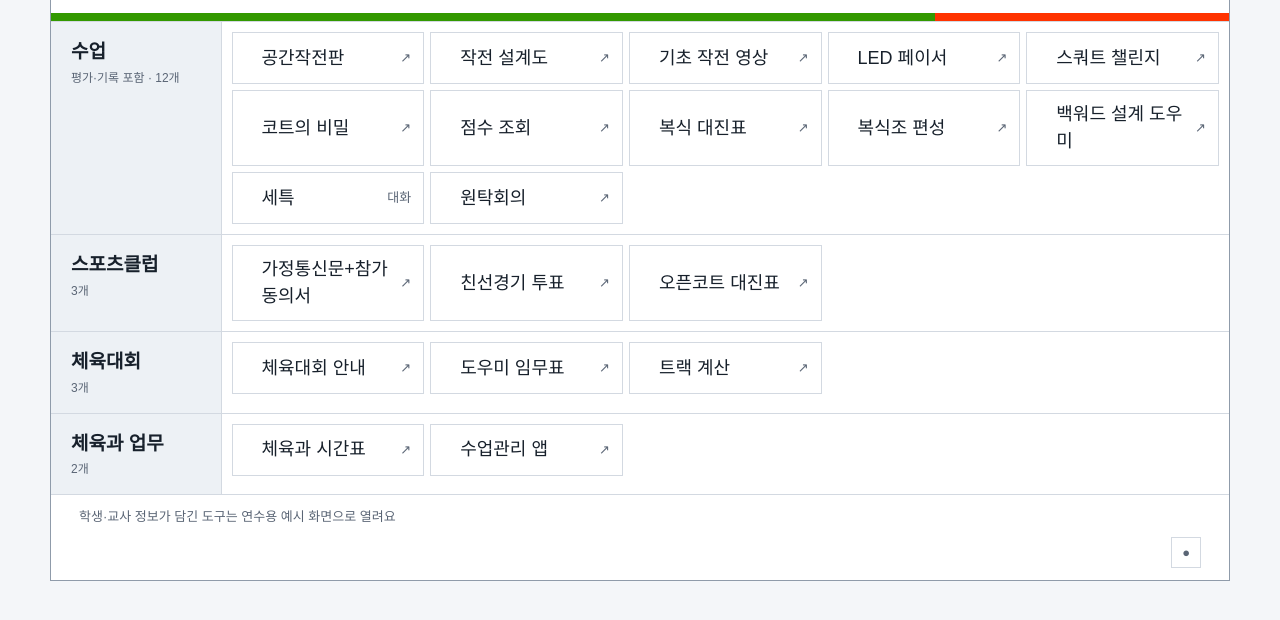
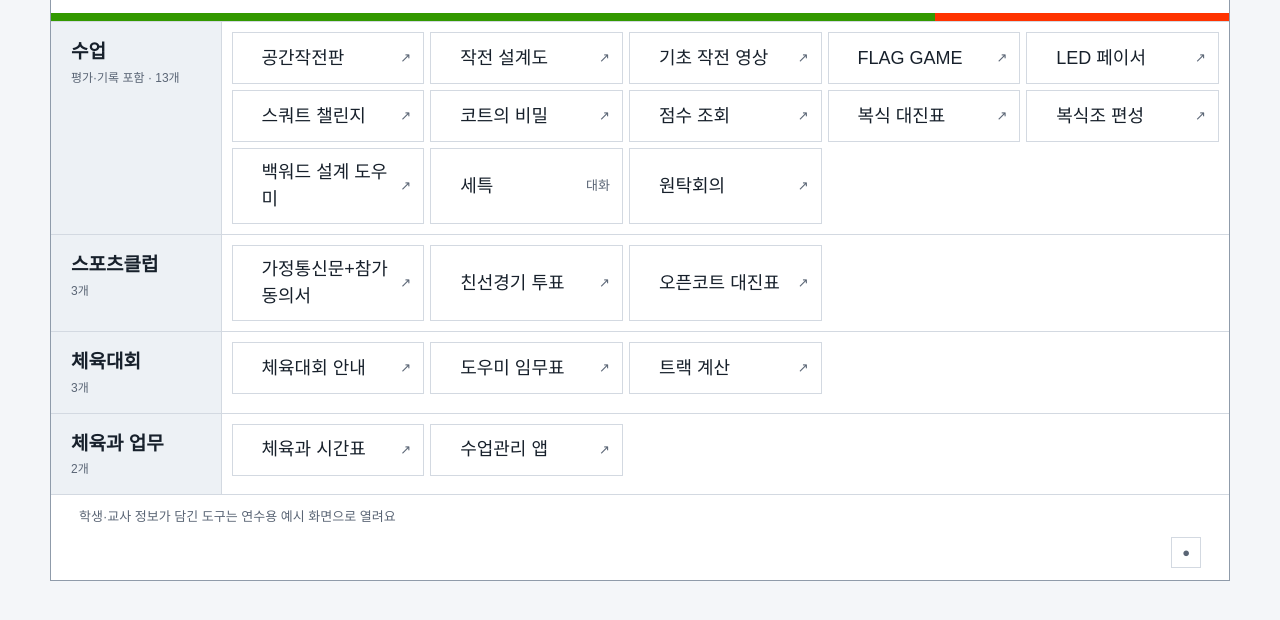
Before and after one commit to bbonng/2026AI, a plain HTML site: page board/index.html in a window 1280 px wide. Shown: the part 130-750 px from the top of the page. Drawn offline with Linux system fonts and the light colour scheme; a web font is replaced by a local one.

Commit message:
board: 수업 칸에 FLAG GAME 추가 (작전판 → 설계도 → 영상 → 게임)
Co-Authored-By: Claude Fable 5.2 <noreply@anthropic.com>
Claude-Session: https://claude.ai/code/session_01MeAWK12gD1KmqW9MVyKCQm

```diff
--- a/board/index.html
+++ b/board/index.html
@@ -573,6 +573,30 @@ const BOARD = [
     "stu": true,
     "url": "flagboard/plays.html",
     "chat": []
+   },
+   {
+    "name": "FLAG GAME",
+    "stu": true,
+    "url": "flaggame",
+    "chat": [
+     {
+      "who": "t",
+      "text": "공간작전판을 게임으로 만들고 싶어. 학생이 작전을 짜고 직접 던져서 터치다운까지 가 보게.\n판정, 수비 움직임, 3D는 지금 것 그대로 써. 거긴 건드리지 마.\n규칙은 하프라인에서 공격 4번 안에 엔드존, 터치다운 6점, 드라이브 5번.\n만들기 전에 어떻게 할지 먼저 말해 줘."
+     },
+     {
+      "who": "ai",
+      "text": "엔진은 손대지 않고 그 위에 경기 진행만 올릴게요.\n① 수비는 '수비 코치'가 남은 거리와 몇 번째 공격인지 보고 대형을 골라요 ② 공은 플레이 중에 리시버를 눌러 던져요 ③ 난이도는 루키부터 올스타까지 네 단계로 나눠요.\n이대로 만들까요?"
+     },
+     {
+      "who": "t",
+      "text": "좋아. 하나만 더. 교실 TV에 순위표를 띄울 건데, 학생마다 다른 수비를 만나면 불공평해."
+     },
+     {
+      "who": "ai",
+      "text": "문제 번호를 넣을게요. 번호가 같으면 같은 상황에서 누구나 같은 수비를 만나요.\n기록은 수업용 시트와 섞이지 않게 게임 전용 시트에 따로 저장할게요."
+     }
+    ],
+    "tech": 4
    },
    {
     "name": "LED 페이서",
```
